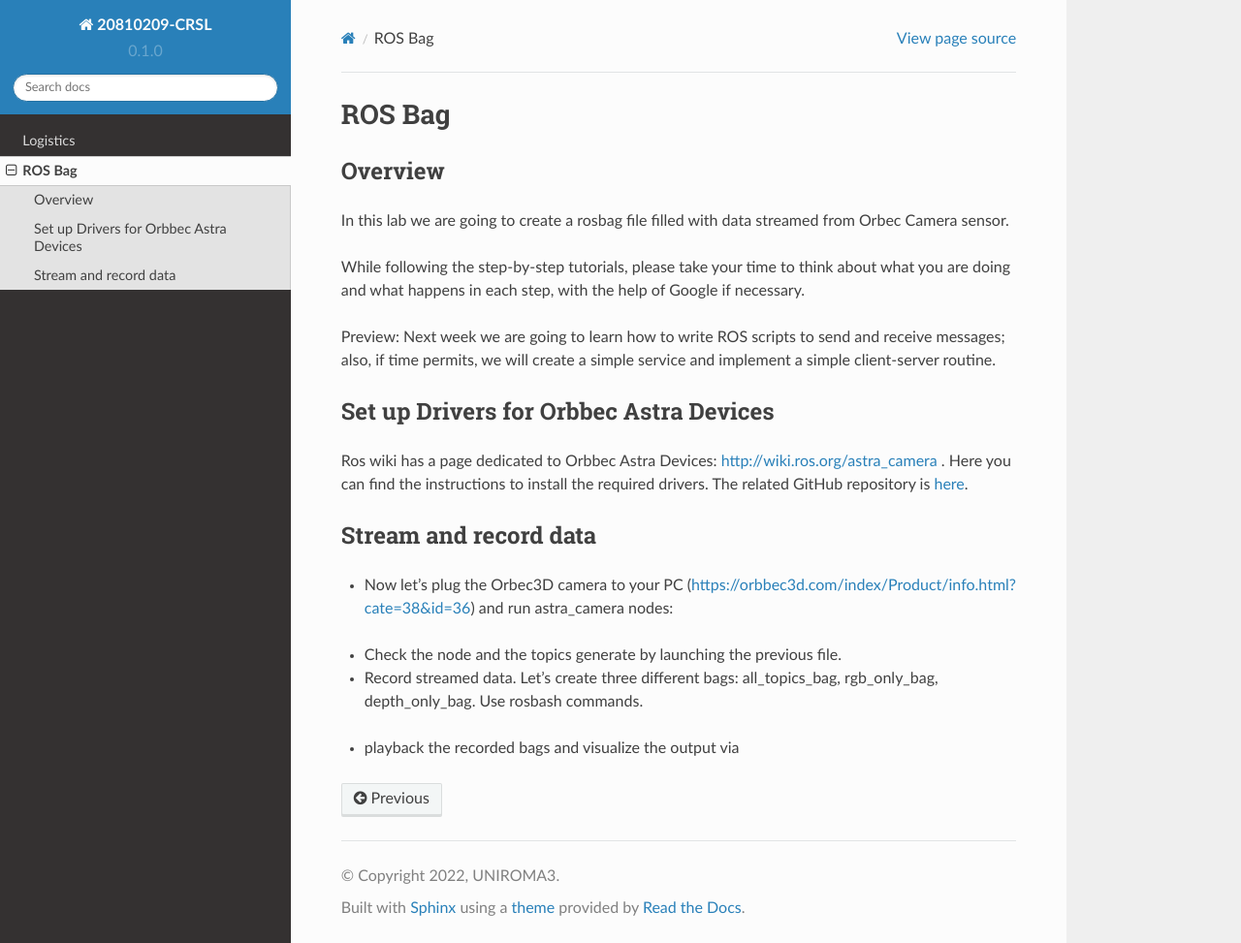
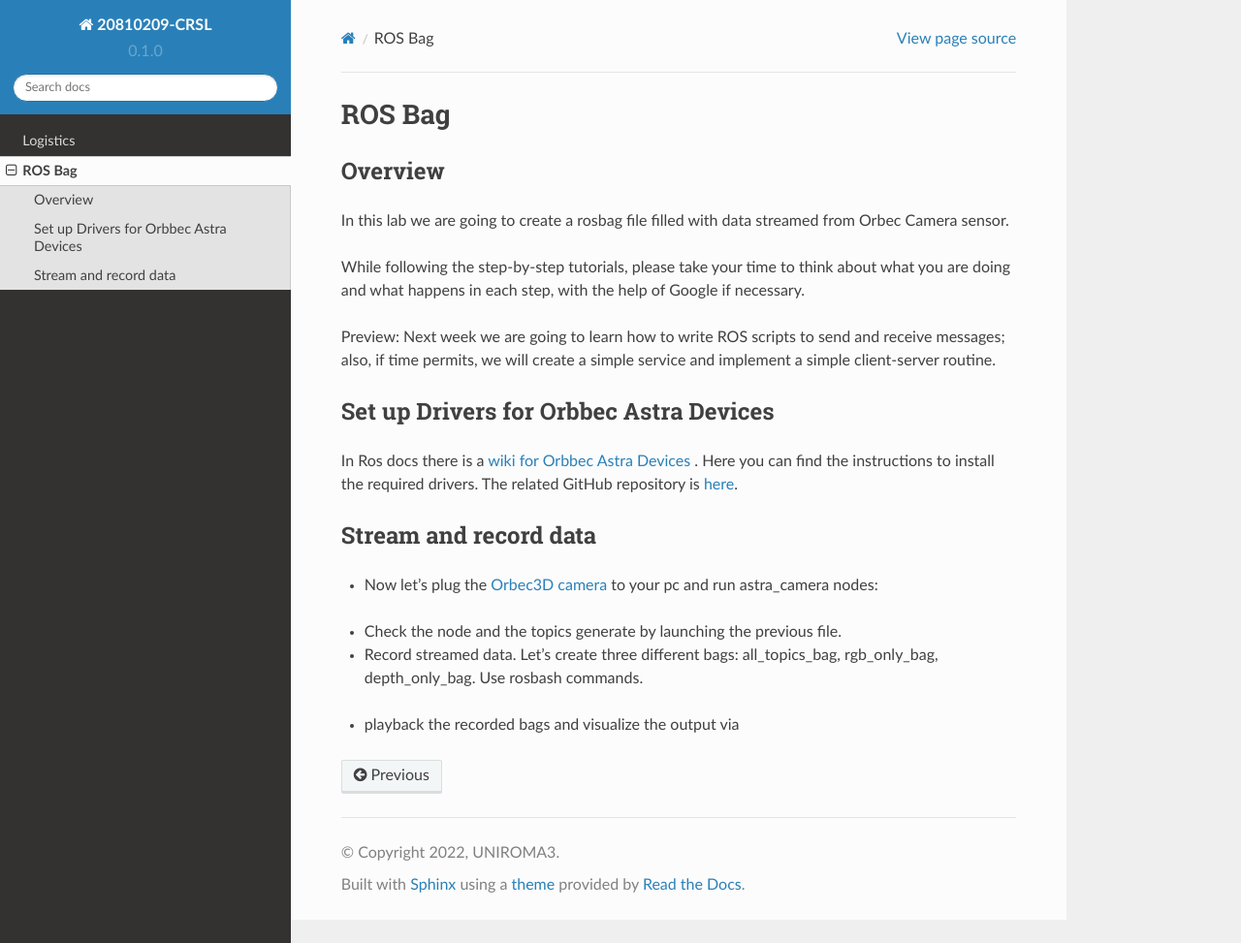
Before and after one commit to newline-lab/20810209, a Sphinx documentation site: the page built from docs/source/lab0.rst, in a window 1280 px wide and 973 px high. Shown: the whole window at 97% size. Built offline with Sphinx 7.4.7 and the Read the Docs theme 2.0.0, drawn with Linux system fonts in a browser that asks for light colours; pages that are not in the unit, such as notebooks, are missing from menus.

Commit message:
Update lab0.rst

```diff
--- a/docs/source/lab0.rst
+++ b/docs/source/lab0.rst
@@ -14,13 +14,13 @@ Preview: Next week we are going to learn how to write ROS scripts to send and re
 Set up Drivers for Orbbec Astra Devices
 #####
 
-Ros wiki has a page dedicated to Orbbec Astra Devices: http://wiki.ros.org/astra_camera . Here you can find the instructions to install the required drivers.
+In Ros docs there is a `wiki for Orbbec Astra Devices <http://wiki.ros.org/astra_camera>`_ . Here you can find the instructions to install the required drivers.
 The related  GitHub repository is  `here <https://github.com/orbbec/ros_astra_camera>`_.
 
 Stream and record data
 ####
 
-* Now let's plug the Orbec3D camera to your PC (https://orbbec3d.com/index/Product/info.html?cate=38&id=36) and run astra_camera nodes:
+* Now let's plug the `Orbec3D camera <https://orbbec3d.com/index/Product/info.html?cate=38&id=36>`_ to your pc and run astra_camera nodes:
 .. ::
   $ roslaunch astra_camera astra.launch
 * Check the node and the topics generate by launching the previous file.
```
